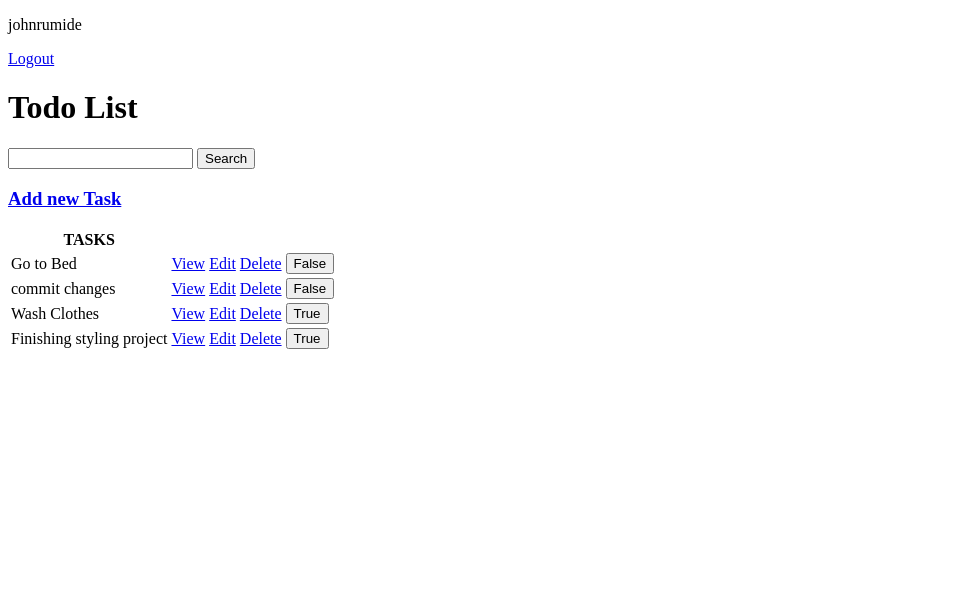
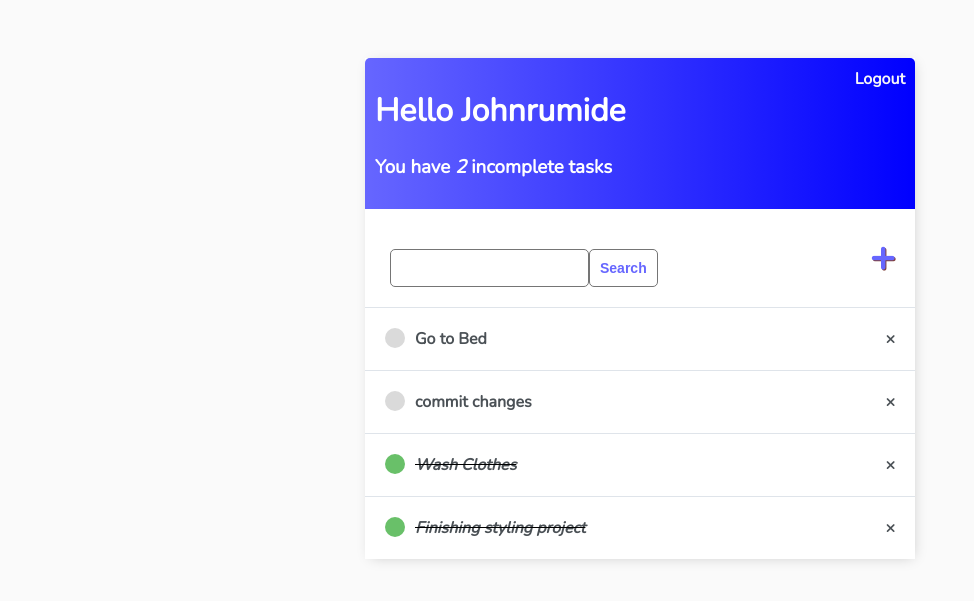
Before and after one commit to Codemaniac6/Todo_list-Python, a Django app: page / in a window 1280 px wide. Shown: the top 601 px of the page, without its empty margins (0-974 px from the left). Run offline with Django 3.2, Linux system fonts and the light colour scheme; a user stored in the database is signed in; data comes from the database, SQL or seed files in the repository; both versions use the stored data as it was after the commit.

Commit message:
Added css and completed styling

```diff
--- /dev/null
+++ b/todo/templates/base.html
@@ -0,0 +1,200 @@
+<!DOCTYPE html>
+<html lang="en">
+<head>
+    <meta charset="UTF-8">
+    <title>To Do List</title>
+    <link rel="preconnect" href="https://fonts.googleapis.com">
+<link rel="preconnect" href="https://fonts.gstatic.com" crossorigin>
+<link href="https://fonts.googleapis.com/css2?family=Indie+Flower&family=Nunito:wght@200&family=Raleway:wght@200&display=swap" rel="stylesheet">
+    <style>
+        body {
+            background-color: #FAFAFA;
+            font-family: 'Nunito', sans-serif;
+            padding-top: 50px;
+        }
+
+        h1,
+        h2,
+        h3,
+        h4,
+        h5,
+        h6,
+            {
+            font-family: 'Raleway', sans-serif;
+        }
+
+        a,
+        p {
+            color: #4b5156
+        }
+
+        a {
+            font-weight: 600;
+        }
+
+        .container {
+            max-width: 550px;
+            margin: auto;
+            background-color: #fff;
+            -webkit-box-shadow: 2px 2px 13px -4px rgba(0, 0, 0, 0.21);
+            box-shadow: 2px 2px 13px -4px rgba(0, 0, 0, 0.21);
+        }
+
+        input {
+            outline: none;
+            border: none;
+        }
+
+        .header-bar {
+            display: flex;
+            justify-content: space-between;
+            color: #fff;
+            padding: 10px;
+            border-radius: 5px 5px 0 0;
+            background: linear-gradient(90deg, #6666ff, blue);
+        }
+
+        .header-bar a {
+            color: rgb(247, 247, 247);
+            text-decoration: none;
+        }
+
+        .task-wrapper {
+            display: flex;
+            align-items: center;
+            justify-content: space-between;
+            background-color: #fff;
+            border-top: 1px solid #dfe4ea;
+            overflow: hidden;
+        }
+
+        .task-title {
+            display: flex;
+            padding: 20px;
+        }
+
+        .task-title a {
+            text-decoration: none;
+            color: #4b5156;
+            margin-left: 10px;
+        }
+
+        .task-complete-icon {
+            height: 20px;
+            width: 20px;
+            background-color: rgb(105, 192, 105);
+            border-radius: 50%;
+        }
+
+        .task-incomplete-icon {
+            height: 20px;
+            width: 20px;
+            background-color: rgb(218, 218, 218);
+            border-radius: 50%;
+        }
+
+        .delete-link {
+            text-decoration: none;
+            font-weight: 900;
+            color: #6666ff
+            font-size: 30px;
+            line-height: 0;
+            padding: 20px 20px;
+        }
+
+        /*Handle Classes*/
+
+        .handle {
+            display: inline-block;
+            padding: 20px 16px;
+            cursor: grab;
+            user-select: none;
+        }
+
+        .handle:after,
+        .handle:before {
+            display: block;
+            content: "";
+        }
+
+        .handle:active,
+        .handle:active:before,
+        .handle:active:after {
+            cursor: grabbing;
+        }
+
+        .dropArea {
+            background-color: #f1f2f6;
+            color: black;
+            border: #ced6e0 1px solid;
+        }
+
+        .selectedTask {
+            opacity: 0.6;
+        }
+
+
+        #add-link {
+            color: #6666ff;
+            text-decoration: none;
+            font-size: 42px;
+            text-shadow: 1px 1px #81413b;
+        }
+
+        #search-add-wrapper {
+            display: flex;
+            justify-content: space-between;
+            align-items: center;
+            padding: 20px;
+        }
+
+        @media screen and (max-width:320px) {
+            #search-add-wrapper {
+                padding: 10px;
+            }
+        }
+
+        input[type=text],
+        input[type=password],
+        textarea {
+            border: 1px solid #757575;
+            border-radius: 5px;
+            padding: 10px;
+            width: 90%;
+        }
+
+        label {
+            padding-top: 10px !important;
+            display: block;
+        }
+
+        ::placeholder {
+            font-weight: 300;
+            opacity: 0.5;
+        }
+
+        .button {
+            border: 1px solid #757575;
+            background-color: #FFF;
+            color: #6666ff;
+            padding: 10px;
+            font-size: 14px;
+            font-weight: 600;
+            border-radius: 5px;
+            cursor: pointer;
+            text-decoration: none;
+        }
+
+        .card-body {
+            padding: 20px;
+        }
+    </style>
+</head>
+<body>
+    <div class="container">
+        {% block content %}
+
+        {% endblock content %}
+    </div>
+</body>
+</html>
--- a/todo/templates/todo/task_list.html
+++ b/todo/templates/todo/task_list.html
@@ -1,52 +1,53 @@
-<!DOCTYPE html>
-<html lang="en">
-<head>
-    <meta charset="UTF-8">
-    <title>Todo-List</title>
-</head>
-<body>
+{% extends 'base.html' %}
+
+{% block content %}
+
+    <div class="header-bar">
+        <div>
+            <h1>Hello {{ request.user|title }}</h1>
+            {% if count %}
+            <h3>You have <i>{{ count }}</i> incomplete task{{ count|pluralize }}</h3>
+            {% else %}
+            <h3>No tasks</h3>
+            {% endif %}
+        </div>
         {% if request.user.is_authenticated %}
-        <p>{{ request.user }}</p>
             <a href="{% url 'logout' %}">Logout</a>
         {% else %}
             <a href="{% url 'login' %}">Login</a>
         {% endif %}
-    <h1>Todo List</h1>
+    </div>
 
-    <form method="GET">
-        <input type="text" name='search-area' value="{{ search_input }}" />
-        <input type="submit" value="Search" />
+    <div id="search-add-wrapper">
+        <form method="GET" style="margin-top: 20px; display:flex;">
+            <input type="text" name='search-area' value="{{ search_input }}" style="margin-left: 5px;" />
+            <input class="button" type="submit" value="Search" />
         </form>
+        <a id="add-link" href="{% url 'task-create' %}">+</a>
+    </div>
 
-    <h3><a href="{% url 'task-create' %}">Add new Task</a></h3>
+    <div class="task-items-wrapper">
+        {% for task in tasks %}
+            <div class="task-wrapper">
+                {% if task.completed %}
+                    <div class="task-title">
+                        <div class="task-complete-icon">
 
-    <table>
-        <tr>
-            <th>TASKS</th>
-            <th>    </th>
-            <th>    </th>
-        </tr>
-            {% for task in tasks %}
-                <tr>
-                    <td>
-                        {{ task.title }}
-                    </td>
-                    <td>
-                        <a href="{% url 'task_detail' task.id %}">View</a>
-                    </td>
-                    <td>
-                        <a href="{% url 'task-edit' task.id %}">Edit</a>
-                    </td>
-                    <td>
-                        <a href="{% url 'task-delete' task.id %}">Delete</a>
-                    </td>
-                    <td>
-                        <button type="button">{{ task.completed }}</button>
-                    </td>
-                </tr>
-            {% empty %}
-                <h3>No pending task.</h3>
+                        </div>
+                        <i><s><a href="{% url 'task-edit' task.id %}">{{ task }}</a></s></i>
+                    </div>
+                    <a class="delete-link" href="{% url 'task-delete' task.id %}">&#215;</a>
+                {% else %}
+                    <div class="task-title">
+                        <div class="task-incomplete-icon">
+
+                        </div>
+                        <a href="{% url 'task-edit' task.id %}">{{ task }}</a>
+                    </div>
+                    <a class="delete-link" href="{% url 'task-delete' task.id %}">&#215;</a>
+                {% endif %}
+            </div>
         {% endfor %}
-    </table>
-</body>
-</html>
+    </div>
+
+{% endblock content %}
--- a/todo/views.py
+++ b/todo/views.py
@@ -51,7 +51,7 @@ class TaskListView(LoginRequiredMixin, ListView):
     def get_context_data(self, **kwargs):
         context = super().get_context_data(**kwargs)
         context['tasks'] = context['tasks'].filter(user=self.request.user)
-        context['counts'] = context['tasks'].filter(completed=False).count()
+        context['count'] = context['tasks'].filter(completed=False).count()
 
         search_input = self.request.GET.get('search-area') or ''
         if search_input:
```
Also changed, not shown: todo/templates/todo/auth/login.html (+11 -11 lines), todo/templates/todo/auth/registration.html (+24 -17 lines), todo/templates/todo/task_confirm_delete.html (+15 -15 lines), todo/templates/todo/task_create.html (+15 -16 lines), todo/templates/todo/task_detail.html (+4 -9 lines), db.sqlite3. Lines whose indentation alone changed are shown as unchanged.
